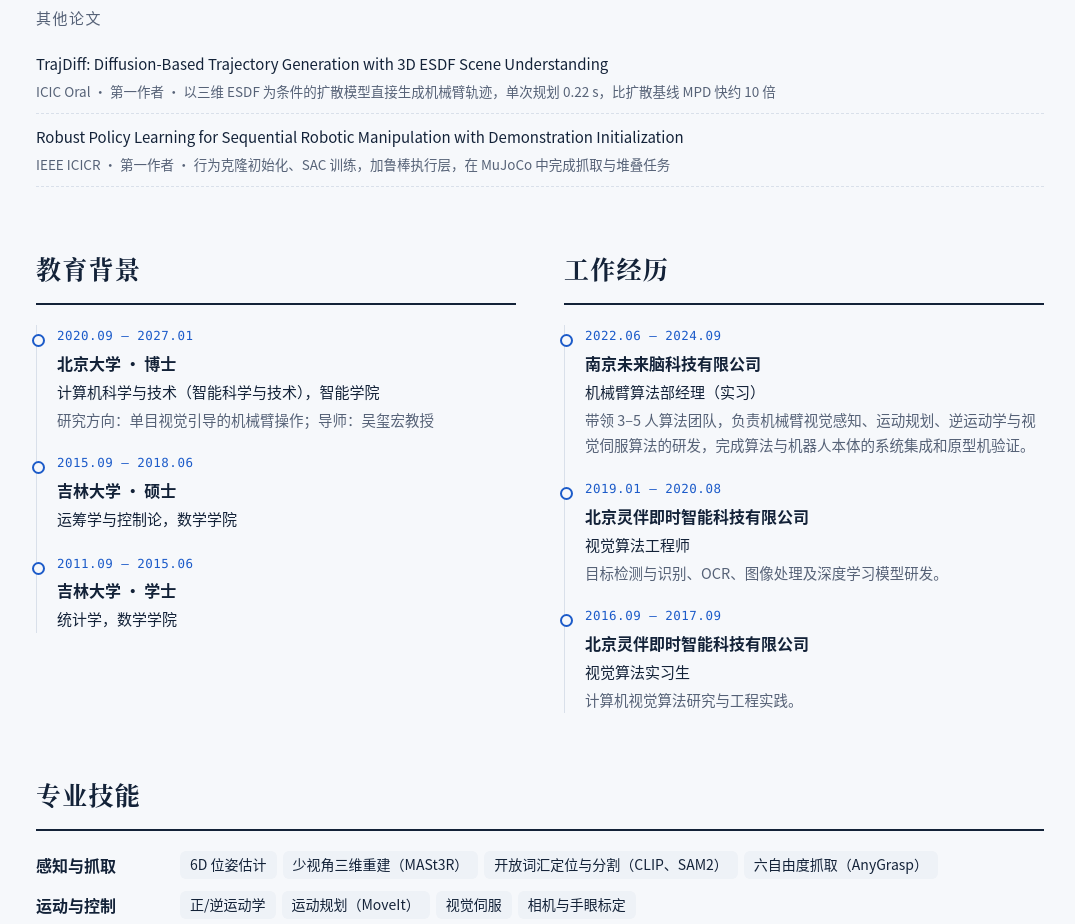
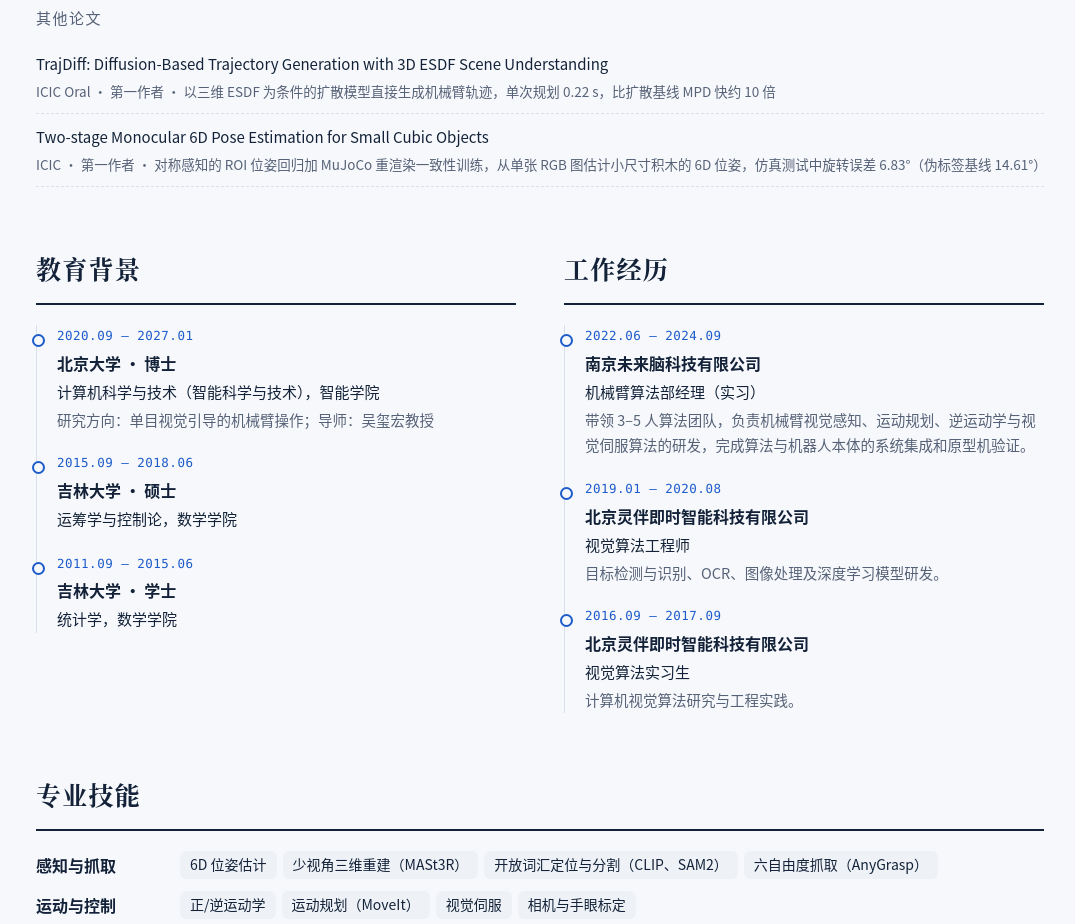
Before and after one commit to duxinmiao/duxinmiao.github.io, a plain HTML site: page index.html in a window 1280 px wide. Shown: the part 2240-3164 px from the top of the page, without its empty margins (100-1175 px from the left). Drawn offline with Linux system fonts and the light colour scheme.

Commit message:
Add files via upload

```diff
--- a/index.html
+++ b/index.html
@@ -329,8 +329,8 @@ footer .wrap { padding-block: 20px; }
           <span class="v">ICIC Oral · 第一作者 · 以三维 ESDF 为条件的扩散模型直接生成机械臂轨迹，单次规划 0.22 s，比扩散基线 MPD 快约 10 倍</span>
         </li>
         <li>
-          <span>Robust Policy Learning for Sequential Robotic Manipulation with Demonstration Initialization</span>
-          <span class="v">IEEE ICICR · 第一作者 · 行为克隆初始化、SAC 训练，加鲁棒执行层，在 MuJoCo 中完成抓取与堆叠任务</span>
+          <span>Two-stage Monocular 6D Pose Estimation for Small Cubic Objects</span>
+          <span class="v">ICIC · 第一作者 · 对称感知的 ROI 位姿回归加 MuJoCo 重渲染一致性训练，从单张 RGB 图估计小尺寸积木的 6D 位姿，仿真测试中旋转误差 6.83°（伪标签基线 14.61°）</span>
         </li>
       </ul>
     </div>
```
